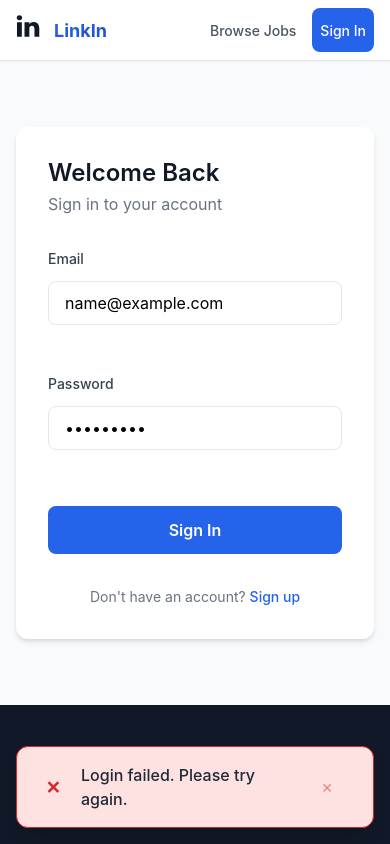
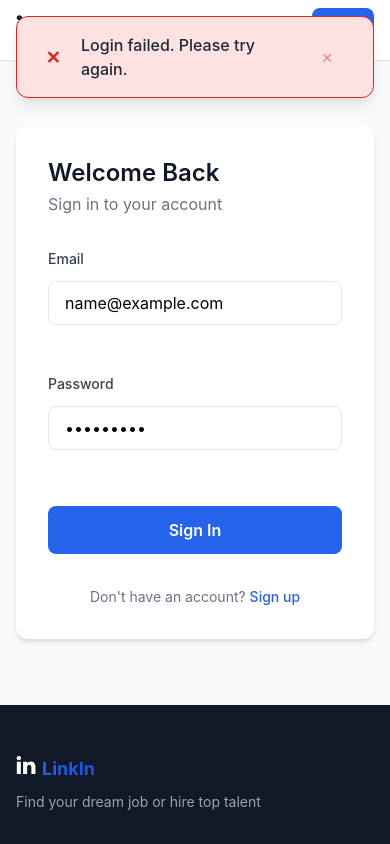
Before and after one commit to NITESH0942/GLOBALCO-assessment, a React (Vite) app in the folder frontend/: page /login in a window 390 px wide. Both pictures are taken after typing "name@example.com", "Sample123" into the empty fields and a click on the button "Sign In". Shown: the top 844 px of the page. Built offline with nearby package versions, Linux system fonts and the light colour scheme; no server answers.

Commit message:
style: move toast notifications to top-right

```diff
--- a/frontend/src/components/Toast.css
+++ b/frontend/src/components/Toast.css
@@ -1,6 +1,6 @@
 .toast {
   position: fixed;
-  bottom: var(--spacing-xl);
+  top: var(--spacing-xl);
   right: var(--spacing-xl);
   display: flex;
   align-items: center;
@@ -84,7 +84,7 @@
   .toast {
     left: var(--spacing-md);
     right: var(--spacing-md);
-    bottom: var(--spacing-md);
+    top: var(--spacing-md);
     max-width: none;
   }
 }
```
